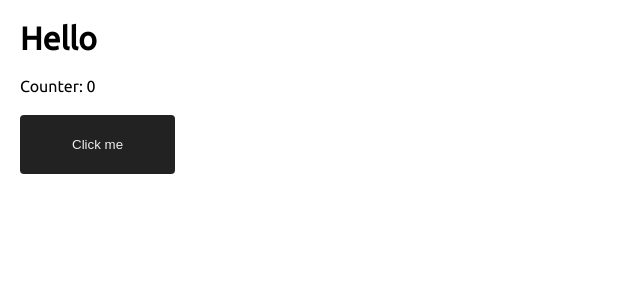
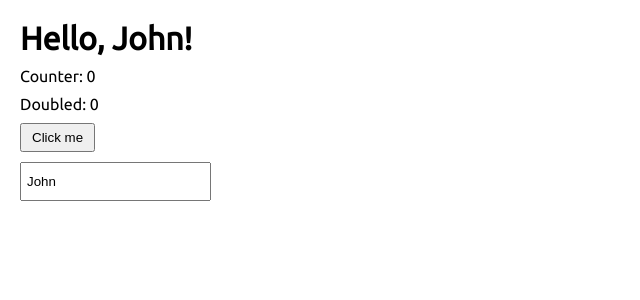
Before and after one commit to mmilanovic4/svelte-boilerplate, a Svelte app: page / in a window 1280 px wide. Shown: the top 300 px of the page, without its empty margins (0-640 px from the left). Built offline with nearby package versions, Linux system fonts and the light colour scheme; the HTML template or start-up script is replaced by a standard one.

Commit message:
Fix UI in example component

```diff
--- a/html/index.html
+++ b/html/index.html
@@ -6,10 +6,9 @@
 	<meta charset="UTF-8">
 	<meta name="viewport" content="width=device-width, initial-scale=1">
 	<link rel="stylesheet" href="assets/app.css">
+	<script src="assets/app.js" defer></script>
 </head>
 
-<body>
-	<script src="assets/app.js" defer></script>
-</body>
+<body></body>
 
 </html>
--- a/src/client/components/App.svelte
+++ b/src/client/components/App.svelte
@@ -1,9 +1,16 @@
 <script>
 	let count = 0;
+	let name = 'John';
 
 	function handleClick() {
 		count += 1;
 	}
+
+	$: heading = name ? `Hello, ${name}!` : 'Hello!';
+	$: doubled = count * 2;
+	$: {
+		console.log('Count value change:', count);
+	};
 </script>
 
 <style>
@@ -11,36 +18,26 @@
 		padding: 20px;
 	}
 
-	div {
-		display: grid;
-		grid-auto-flow: row;
-		grid-gap: 20px;
-		justify-content: flex-start;
+	p {
+		margin: 10px 0;
 	}
 
 	button {
-		padding: 20px 50px;
-		background-color: #222;
-		border: 2px solid #222;
-		border-radius: 4px;
-		color: #eee;
-		outline: none;
-		transition-property: box-shadow;
-		transition-duration: .3s;
-		transition-timing-function: ease-in-out;
+		padding: 5px 10px;
+		user-select: none;
 	}
 
-	button:hover {
-		box-shadow: 4px 4px 2px #888;
-	}
-
-	button:active {
-		transform: translateY(2px);
+	input {
+		padding: 10px 5px;
+		display: block;
+		margin-top: 10px;
 	}
 </style>
 
 <div>
-	<h1>Hello</h1>
+	<h1>{heading}</h1>
 	<p>Counter: {count}</p>
+	<p>Doubled: {doubled}</p>
 	<button on:click={handleClick}>Click me</button>
+	<input type="text" bind:value={name} />
 </div>
```
